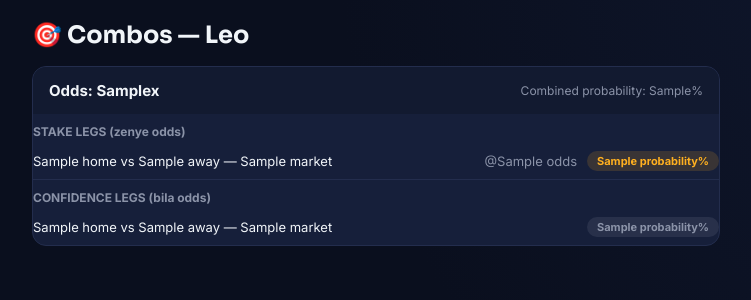
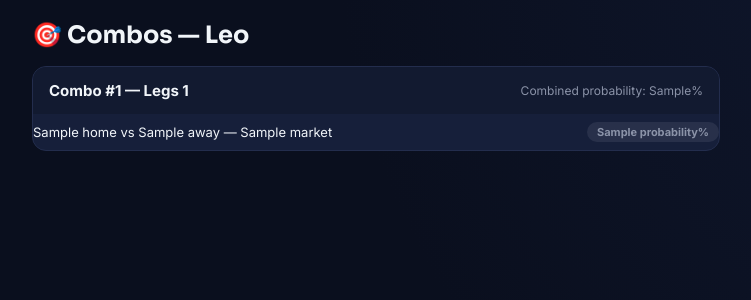
Before and after one commit to tonticha9/Prediction-picks, a Flask app: template templates/combos.html in a window 1280 px wide. Shown: the part 73-373 px from the top of the page, without its empty margins (264-1015 px from the left). Run offline with Flask 3, Linux system fonts and the light colour scheme; the template is opened without the code that fills it: most values are stand-ins (such as "Sample title", 1, 10 or a date in 2020); some libraries are stand-ins or nearby versions.

Commit message:
Refactor combo display and update leg iteration

```diff
--- a/templates/combos.html
+++ b/templates/combos.html
@@ -9,30 +9,19 @@
 {% for c in combos %}
 <div class="match-card">
   <div class="match-card-header">
-    <div class="match-teams">Odds: {{ c.combined_odds }}x</div>
+    <div class="match-teams">Combo #{{ loop.index }} — Legs {{ c.legs|length }}</div>
     <div class="match-meta">Combined probability: {{ c.combined_probability }}%</div>
   </div>
 
-  <div style="font-size:12px; color:var(--text-dim); font-weight:700; margin:10px 0 4px;">STAKE LEGS (zenye odds)</div>
-  {% for leg in c.stake_legs %}
+  {% for leg in c.legs %}
   <div class="other-pick-row">
     <div>{{ leg.home }} vs {{ leg.away }} — {{ leg.market }}</div>
     <div style="display:flex; gap:10px; align-items:center;">
-      <span style="color:var(--text-dim);">@{{ leg.odds }}</span>
-      <span class="tier-badge tier-medium">{{ leg.probability }}%</span>
+      {% if leg.has_odds %}<span style="color:var(--text-dim);">@{{ leg.odds }}</span>{% endif %}
+      <span class="tier-badge {{ 'tier-medium' if leg.has_odds else 'tier-other' }}">{{ leg.probability }}%</span>
     </div>
   </div>
   {% endfor %}
-
-  {% if c.confidence_legs %}
-  <div style="font-size:12px; color:var(--text-dim); font-weight:700; margin:10px 0 4px;">CONFIDENCE LEGS (bila odds)</div>
-  {% for leg in c.confidence_legs %}
-  <div class="other-pick-row">
-    <div>{{ leg.home }} vs {{ leg.away }} — {{ leg.market }}</div>
-    <div><span class="tier-badge tier-other">{{ leg.probability }}%</span></div>
-  </div>
-  {% endfor %}
-  {% endif %}
 </div>
 {% endfor %}
 {% endblock %}
```
